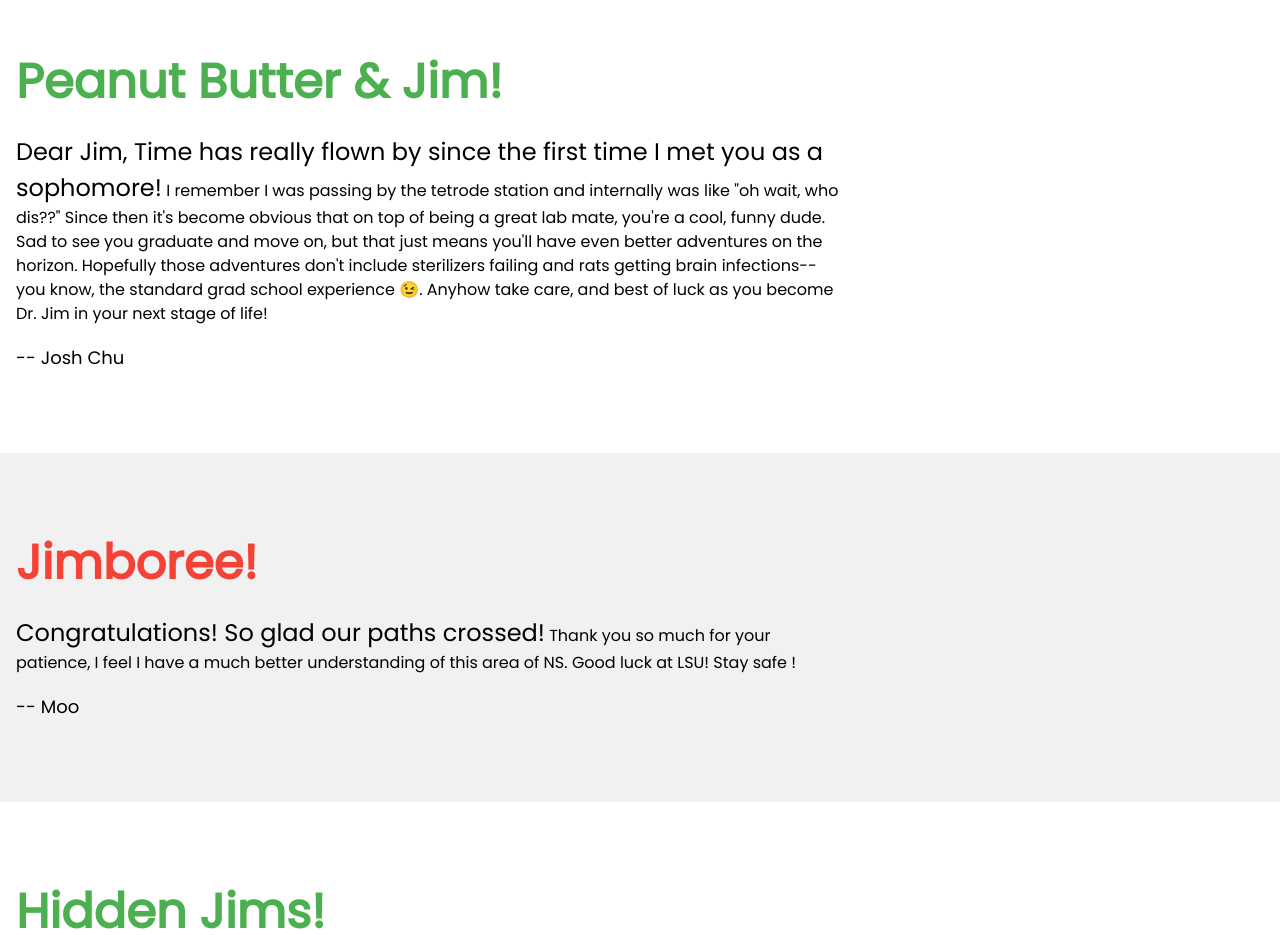
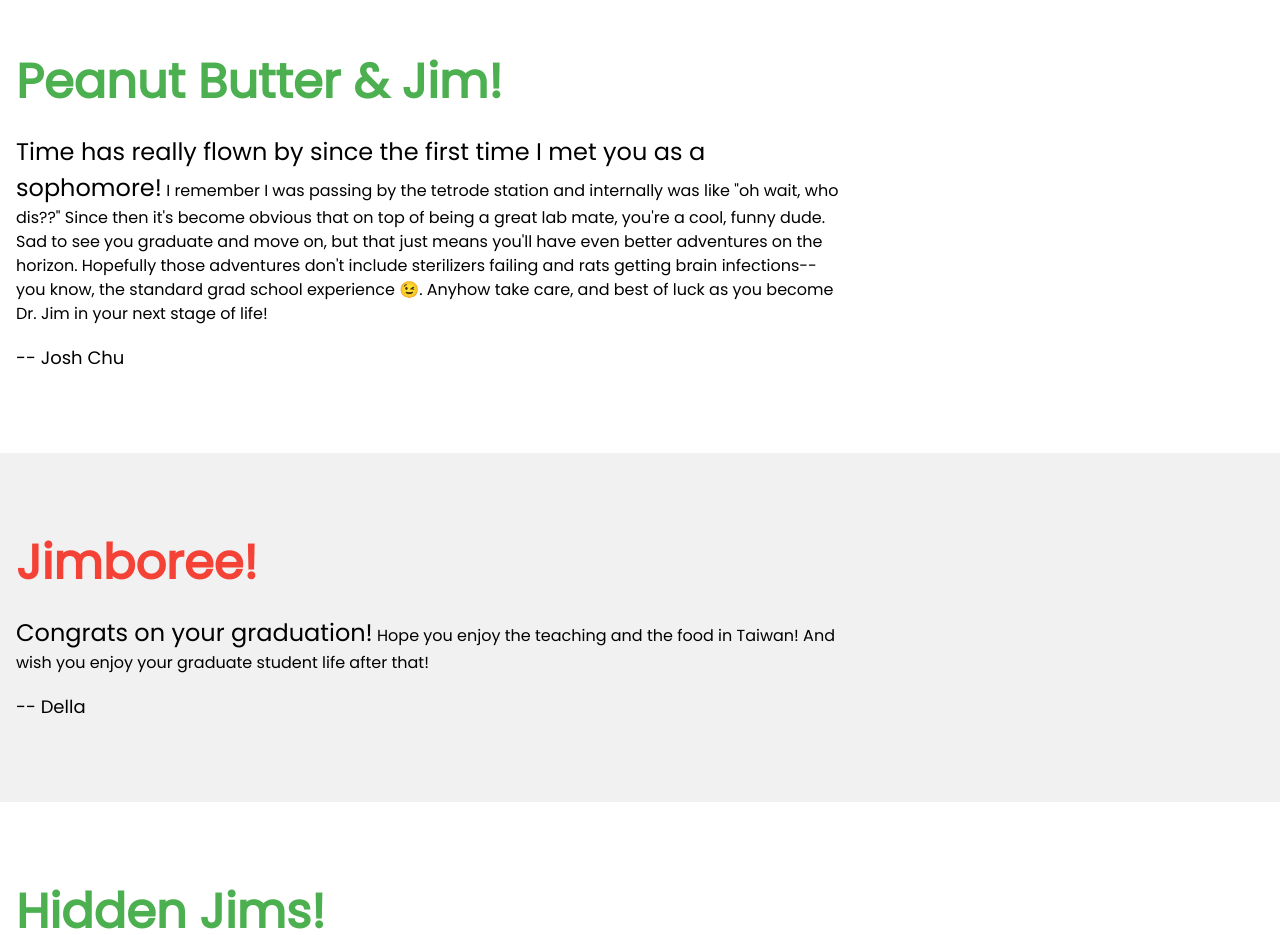
Before and after one commit to shayokdutta/shayokdutta.github.io, a plain HTML site: page labCards/Jim/index.html in a window 1280 px wide. Shown: the part 2200-3135 px from the top of the page. Drawn offline with nearby package versions, Linux system fonts and the light colour scheme.

```diff
--- a/labCards/Jim/index.html
+++ b/labCards/Jim/index.html
@@ -109,7 +109,7 @@ img {margin-bottom: -8px;}
   <div class="w3-row-padding">
     <div class="w3-col l8 m6">
       <h1 class="w3-xxxlarge w3-text-green"><b>Peanut Butter & Jim!</b></h1>
-      <p><span class="w3-xlarge">Dear Jim, Time has really flown by since the first time I met you as a sophomore!</span> I remember I was passing by the tetrode station and internally was like "oh wait, who dis??" Since then it's become obvious that on top of being a great lab mate, you're a cool, funny dude. Sad to see you graduate and move on, but that just means you'll have even better adventures on the horizon. Hopefully those adventures don't include sterilizers failing and rats getting brain infections--you know, the standard grad school experience &#128521;. Anyhow take care, and best of luck as you become Dr. Jim in your next stage of life!</p>
+      <p><span class="w3-xlarge">Time has really flown by since the first time I met you as a sophomore!</span> I remember I was passing by the tetrode station and internally was like "oh wait, who dis??" Since then it's become obvious that on top of being a great lab mate, you're a cool, funny dude. Sad to see you graduate and move on, but that just means you'll have even better adventures on the horizon. Hopefully those adventures don't include sterilizers failing and rats getting brain infections--you know, the standard grad school experience &#128521;. Anyhow take care, and best of luck as you become Dr. Jim in your next stage of life!</p>
       <p class="w3-large text-align:right">-- Josh Chu</p>
     </div>
   </div>
@@ -120,8 +120,8 @@ img {margin-bottom: -8px;}
   <div class="w3-row-padding">
     <div class="w3-col l8 m6">
       <h1 class="w3-xxxlarge w3-text-red"><b>Jimboree!</b></h1>
-      <p><span class="w3-xlarge">Congratulations! So glad our paths crossed!</span> Thank you so much for your patience, I feel I have a much better understanding of this area of NS. Good luck at LSU! Stay safe !</p>
-      <p class="w3-large text-align:right">-- Moo</p>
+      <p><span class="w3-xlarge">Congrats on your graduation!</span> Hope you enjoy the teaching and the food in Taiwan! And wish you enjoy your graduate student life after that!</p>
+      <p class="w3-large text-align:right">-- Della</p>
     </div>
   </div>
 </div>
```
